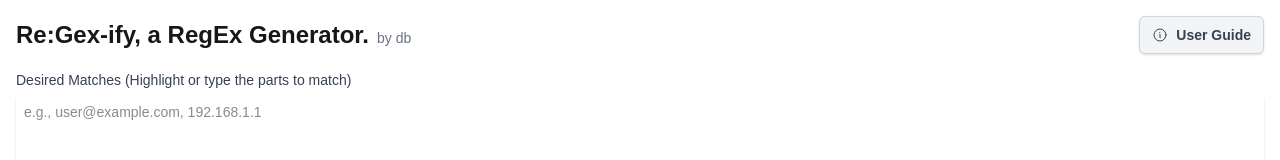
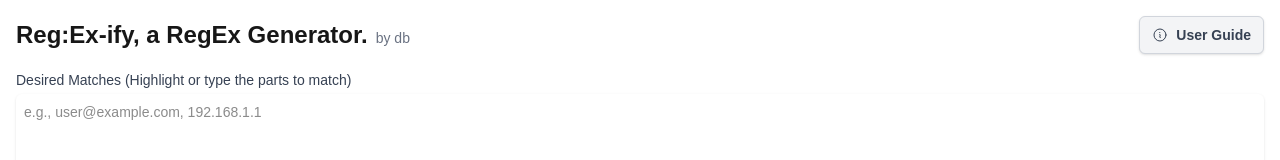
Before and after one commit to darrancebeh/regexify, a Next.js app: page / in a window 1280 px wide. Shown: the top 160 px of the page. Built offline with nearby package versions, Linux system fonts and the light colour scheme.

Commit message:
fix: correct spelling of 'RegEx-ify' in metadata and header

```diff
--- a/src/app/layout.tsx
+++ b/src/app/layout.tsx
@@ -13,8 +13,8 @@ const geistMono = Geist_Mono({
 });
 
 export const metadata: Metadata = {
-  title: "{db} ReGex-ify",
-  description: "ReGex-ify is a ReGex (Regular Expressions) Generator",
+  title: "{db} RegEx-ify",
+  description: "RegEx-ify is a RegEx (Regular Expressions) Generator",
 };
 
 export default function RootLayout({
--- a/src/components/MainPage.tsx
+++ b/src/components/MainPage.tsx
@@ -202,7 +202,7 @@ function MainPage() {
     <div className="container mx-auto p-4">
       <div className="flex justify-between items-center mb-4">
         <h1 className="text-2xl font-bold">
-          Re:Gex-ify, a RegEx Generator.
+          Reg:Ex-ify, a RegEx Generator.
           <span className="text-sm font-normal text-gray-500 ml-2">by db</span>
         </h1>
         <button
```
